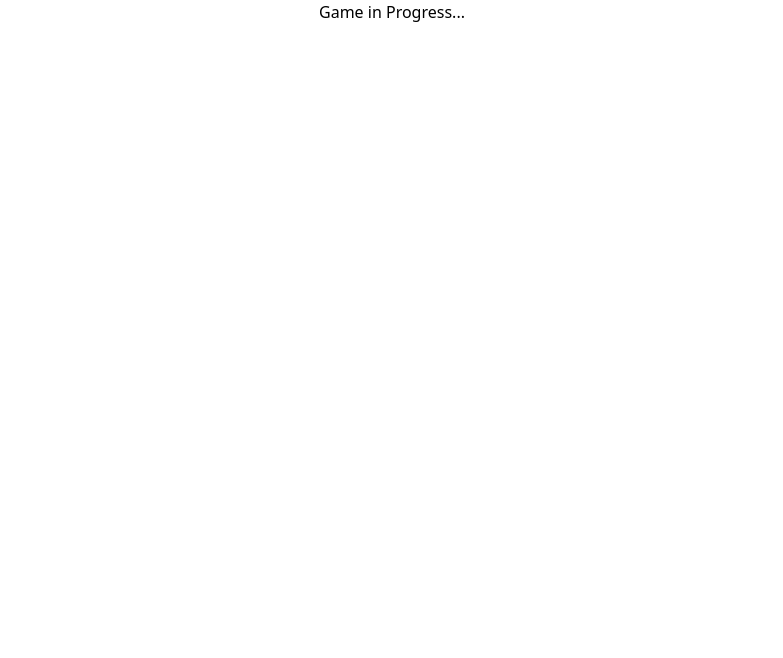
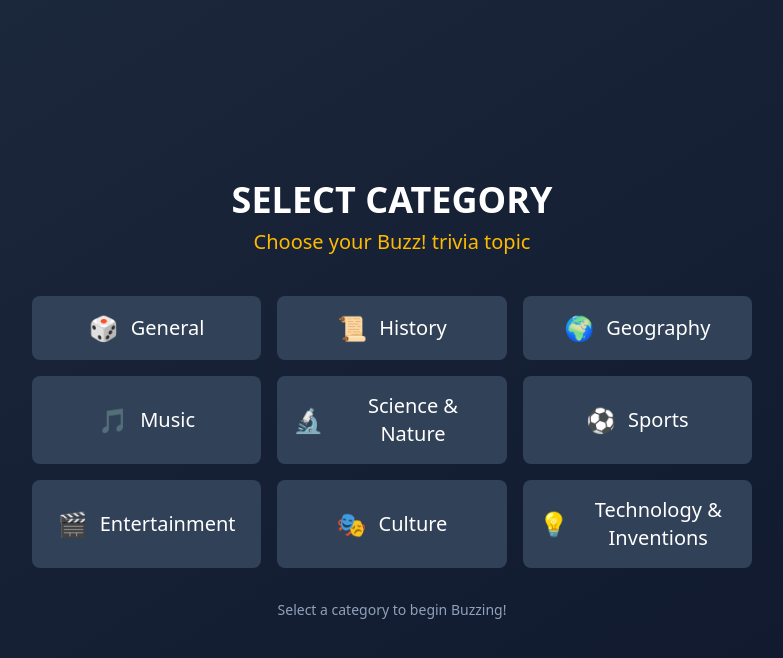
Before and after one commit to Joaosilva27/trivia-game-buzz, a React (Vite) app: page / in a window 1280 px wide. Both pictures are taken after a click on the button "PLAY NOW". Shown: the top 658 px of the page, without its empty margins (248-1031 px from the left). Built offline with nearby package versions, Linux system fonts and the light colour scheme.

Commit message:
ChoosingTrivia component & design

```diff
--- a/src/App.tsx
+++ b/src/App.tsx
@@ -1,6 +1,7 @@
 import { useState } from "react";
 import "./App.css";
 import StartGame from "./components/StartGame";
+import ChoosingTrivia from "./components/ChoosingTrivia";
 
 function App() {
   const [gameStarted, setGameStarted] = useState(false);
@@ -8,9 +9,8 @@
   return (
     <div>
       {gameStarted ? (
-        <div className="game-container">
-          <h2>Game in Progress...</h2>
-          {/* Add game logic here */}
+        <div className="bg-gradient-to-br from-slate-800 to-slate-900 h-dvh">
+          <ChoosingTrivia />
         </div>
       ) : (
         <StartGame onStart={() => setGameStarted(true)} />
--- /dev/null
+++ b/src/components/ChoosingTrivia.tsx
@@ -0,0 +1,71 @@
+import React from "react";
+
+interface ChoosingTriviaProps {
+  categories: string[];
+  onSelectCategory: (category: string) => void;
+}
+
+const ChoosingTrivia: React.FC<ChoosingTriviaProps> = ({
+  categories,
+  onSelectCategory,
+}) => {
+  const allCategories = [
+    "General",
+    "History",
+    "Geography",
+    "Music",
+    "Science & Nature",
+    "Sports",
+    "Entertainment",
+    "Culture",
+    "Technology & Inventions",
+  ];
+
+  const displayCategories = categories?.length > 0 ? categories : allCategories;
+
+  const categoryIcons: { [key: string]: string } = {
+    General: "🎲",
+    History: "📜",
+    Geography: "🌍",
+    Music: "🎵",
+    "Science & Nature": "🔬",
+    Sports: "⚽",
+    Entertainment: "🎬",
+    Culture: "🎭",
+    "Technology & Inventions": "💡",
+  };
+
+  return (
+    <div className="flex items-center justify-center min-h-screen bg-gradient-to-br from-slate-800 to-slate-900">
+      <div className="w-full max-w-3xl px-6 py-10 text-center">
+        <h1 className="mb-10 text-4xl font-bold text-white">
+          SELECT CATEGORY
+          <span className="block mt-2 text-xl font-medium text-amber-400">
+            Choose your Buzz! trivia topic
+          </span>
+        </h1>
+
+        <div className="grid grid-cols-1 gap-4 md:grid-cols-2 lg:grid-cols-3">
+          {displayCategories.map((category) => (
+            <button
+              key={category}
+              onClick={() => onSelectCategory(category)}
+              className="flex items-center justify-center p-4 text-xl font-medium text-white bg-slate-700 rounded-lg transition-all duration-300 hover:bg-amber-500 hover:text-slate-900 hover:shadow-lg hover:shadow-amber-400/30 transform hover:-translate-y-1 group"
+            >
+              <span className="mr-3 text-2xl group-hover:scale-125 transition-transform duration-300">
+                {categoryIcons[category] || "🎯"}
+              </span>
+              {category}
+            </button>
+          ))}
+        </div>
+
+        <p className="mt-8 text-sm text-slate-400">
+          Select a category to begin Buzzing!
+        </p>
+      </div>
+    </div>
+  );
+};
+
+export default ChoosingTrivia;
--- a/src/index.css
+++ b/src/index.css
@@ -5,7 +5,7 @@
   line-height: 1.5;
   font-weight: 400;
 
-  color-scheme: light dark;
+  background-color: linear-gradient(to bottom right, #1e293b, #0f172a);
 
   font-synthesis: none;
   text-rendering: optimizeLegibility;
```
